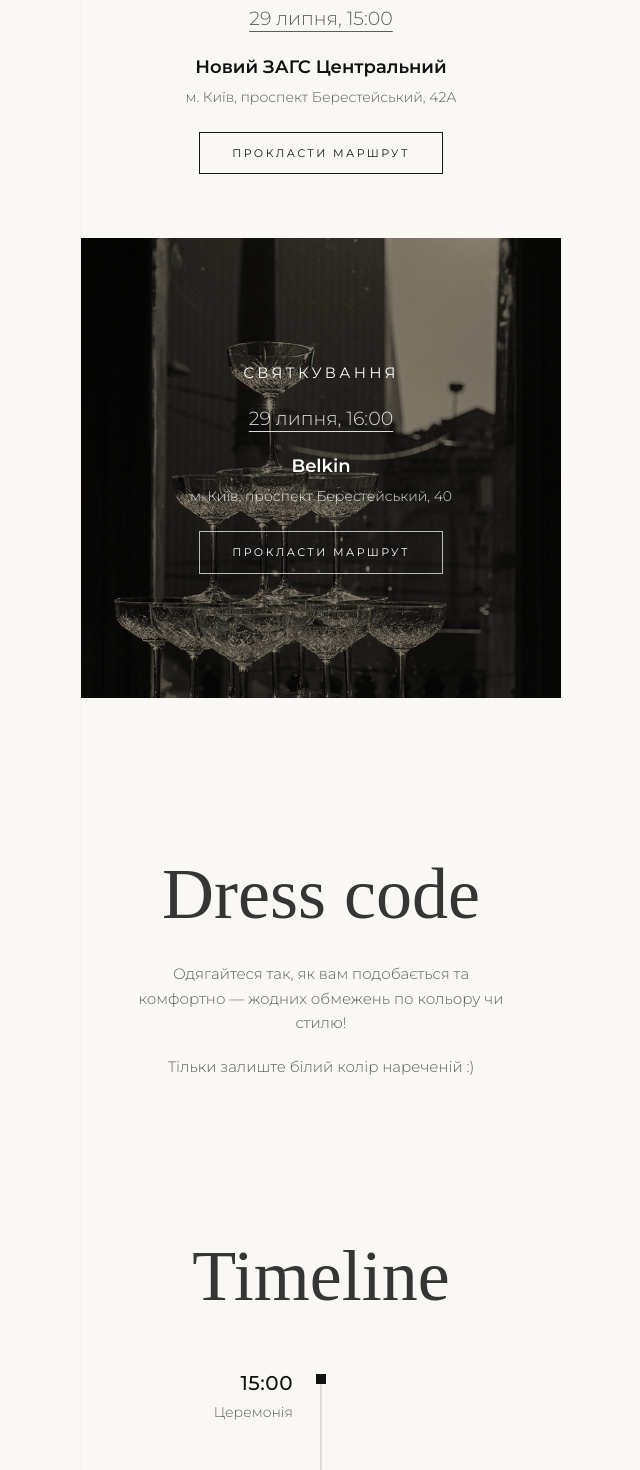
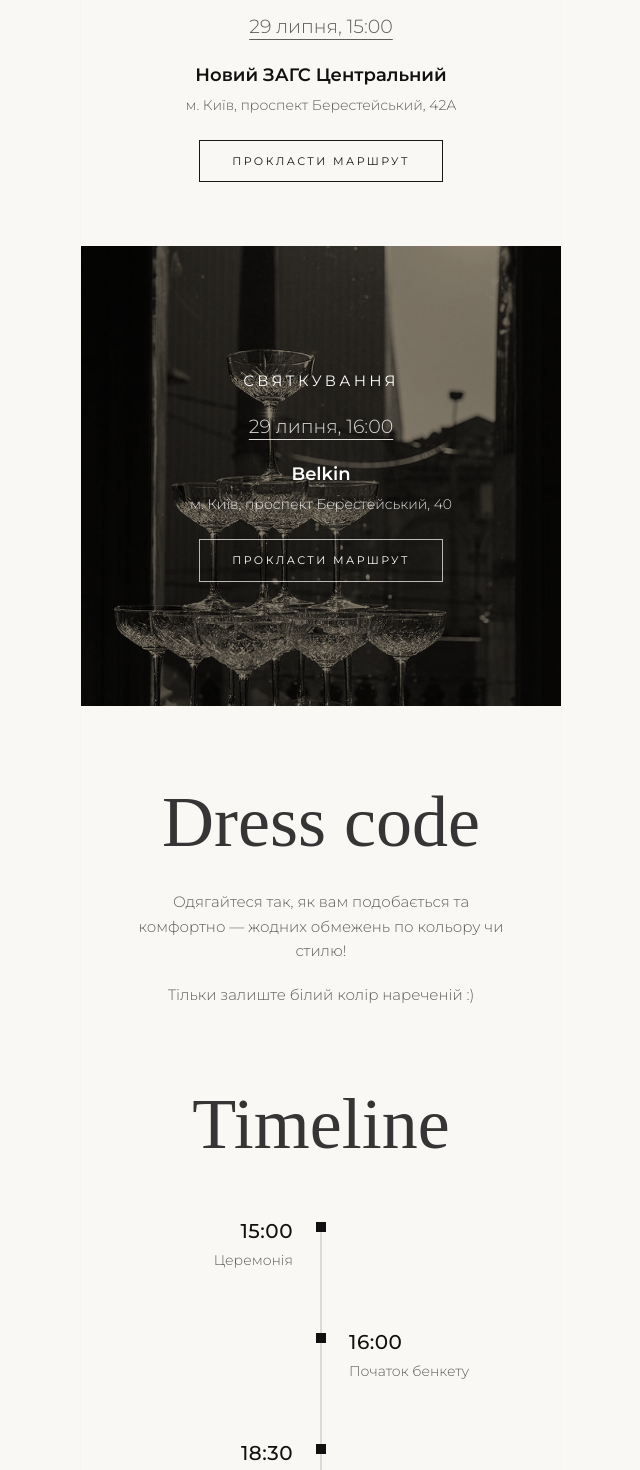
Before and after one commit to axlrose023/wedding_invitator, a React (Vite) app in the folder frontend/: page / in a window 1280 px wide. Shown: the part 1330-2800 px from the top of the page, without its empty margins (319-959 px from the left). Built offline with nearby package versions, Linux system fonts and the light colour scheme; a web font is replaced by a local one.

Commit message:
Standardize section spacing: each section owns its top gap (pt-20 pb-0)
Co-Authored-By: Claude Opus 4.8 <noreply@anthropic.com>

```diff
--- a/frontend/src/components/Attendance.tsx
+++ b/frontend/src/components/Attendance.tsx
@@ -27,7 +27,7 @@ export function Attendance() {
 
   if (status === "done") {
     return (
-      <section className="w-full bg-minimal-paper px-6 py-20 text-center text-minimal-text">
+      <section className="w-full bg-minimal-paper px-6 pt-20 pb-0 text-center text-minimal-text">
         <SectionTitle>{a.title}</SectionTitle>
         <p className="mx-auto mt-8 max-w-sm text-[15px] font-light text-minimal-secondary">
           Дякуємо! Вашу відповідь збережено.
--- a/frontend/src/components/Countdown.tsx
+++ b/frontend/src/components/Countdown.tsx
@@ -30,7 +30,7 @@ export function Countdown() {
   ];
 
   return (
-    <section className="w-full bg-minimal-paper px-6 py-20 text-minimal-text">
+    <section className="w-full bg-minimal-paper px-6 pt-20 pb-0 text-minimal-text">
       <SectionTitle>{w.countdown.title}</SectionTitle>
 
       <div className="reveal mx-auto mt-10 flex max-w-sm justify-center gap-6">
--- a/frontend/src/components/Details.tsx
+++ b/frontend/src/components/Details.tsx
@@ -21,7 +21,7 @@ function RouteButton({ href, dark }: { href: string; dark?: boolean }) {
 
 export function Details() {
   return (
-    <section className="w-full bg-minimal-paper pt-8 pb-20 text-minimal-text">
+    <section className="w-full bg-minimal-paper pt-20 pb-0 text-minimal-text">
       <div className="px-6">
         <SectionTitle>{w.details.title}</SectionTitle>
       </div>
--- a/frontend/src/components/DressCode.tsx
+++ b/frontend/src/components/DressCode.tsx
@@ -3,7 +3,7 @@ import { SectionTitle } from "./SectionTitle";
 
 export function DressCode() {
   return (
-    <section className="w-full bg-minimal-paper px-6 py-20 text-minimal-text">
+    <section className="w-full bg-minimal-paper px-6 pt-20 pb-0 text-minimal-text">
       <SectionTitle>{w.dressCode.title}</SectionTitle>
 
       <p className="reveal mx-auto mt-8 max-w-sm text-center text-[15px] font-light leading-relaxed text-minimal-secondary">
--- a/frontend/src/components/Gifts.tsx
+++ b/frontend/src/components/Gifts.tsx
@@ -3,7 +3,7 @@ import { SectionTitle } from "./SectionTitle";
 
 export function Gifts() {
   return (
-    <section className="w-full bg-minimal-paper px-6 py-20 text-minimal-text">
+    <section className="w-full bg-minimal-paper px-6 pt-20 pb-0 text-minimal-text">
       <SectionTitle>{w.gifts.title}</SectionTitle>
 
       <div className="reveal mx-auto mt-10 max-w-md text-center">
--- a/frontend/src/components/Greeting.tsx
+++ b/frontend/src/components/Greeting.tsx
@@ -3,7 +3,7 @@ import { SectionTitle } from "./SectionTitle";
 
 export function Greeting() {
   return (
-    <section className="w-full bg-minimal-paper px-6 pt-20 pb-10 text-minimal-text">
+    <section className="w-full bg-minimal-paper px-6 pt-20 pb-0 text-minimal-text">
       <SectionTitle>{w.greeting.title}</SectionTitle>
       <div className="reveal mx-auto mt-10 max-w-md text-center">
         <p className="label mb-6 text-[13px] text-minimal-text">
--- a/frontend/src/components/Stats.tsx
+++ b/frontend/src/components/Stats.tsx
@@ -10,7 +10,7 @@ function daysTogether(): number {
 export function Stats() {
   const days = daysTogether();
   return (
-    <section className="relative w-full overflow-hidden px-6 py-24 text-center text-white">
+    <section className="relative w-full overflow-hidden px-6 py-20 text-center text-white">
       <img
         src="/images/stats.jpg"
         alt=""
--- a/frontend/src/components/Timeline.tsx
+++ b/frontend/src/components/Timeline.tsx
@@ -5,7 +5,7 @@ import { SectionTitle } from "./SectionTitle";
 // left / right of the rail (zig-zag), title aligned to the right.
 export function Timeline() {
   return (
-    <section className="w-full bg-minimal-paper px-6 py-20 text-minimal-text">
+    <section className="w-full bg-minimal-paper px-6 pt-20 pb-0 text-minimal-text">
       <SectionTitle>{w.timeline.title}</SectionTitle>
 
       <div className="reveal relative mx-auto mt-14 max-w-sm">
```
Also changed, not shown: 4 other files (tests, documents, lock files or other folders).
